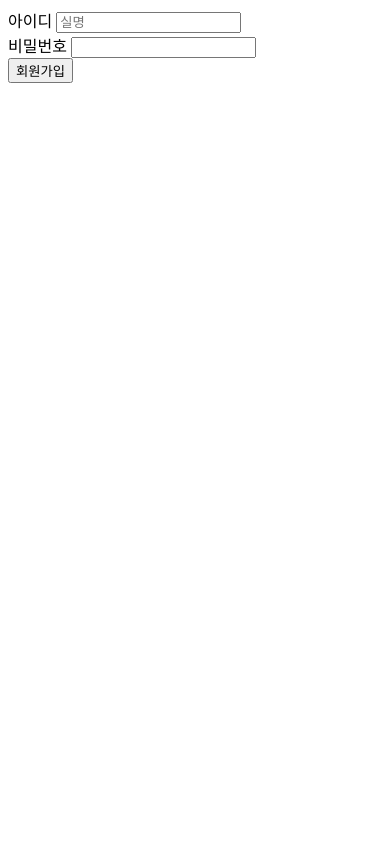
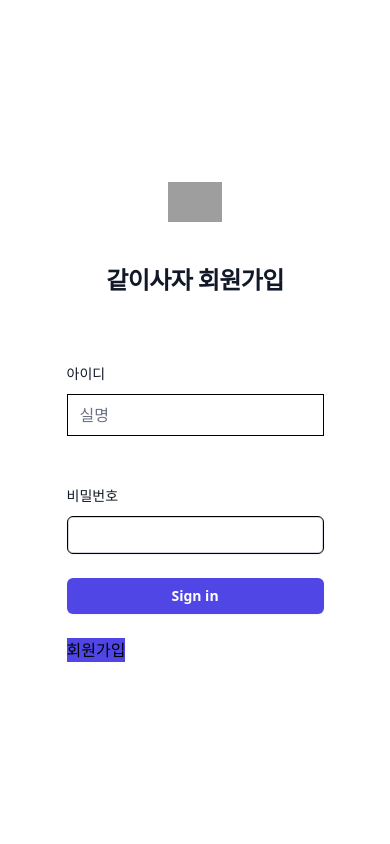
Before and after one commit to aehyemin/buy_together, a Flask app: page /register in a window 390 px wide. Run offline with Flask 3, Linux system fonts and the light colour scheme; style sheets or scripts are compiled from the project's sources; grey boxes are pictures that could not be loaded.

Commit message:
login register css 적용

```diff
--- a/app.py
+++ b/app.py
@@ -102,7 +102,6 @@ def token_required(f):
     def decorated_function(*args, **kwargs):
         token = request.cookies.get('token')
         if not token:
-            flash('토큰이 없습니다')
             return redirect(url_for('login_get'))
         try:
             data = jwt.decode(token, app.config['SECRET_KEY'], algorithms=["HS256"])
--- a/tailwind.config.js
+++ b/tailwind.config.js
@@ -4,5 +4,7 @@ module.exports = {
   theme: {
     extend: {},
   },
-  plugins: [],
+  plugins: [
+    require('@tailwindcss/forms')
+  ],
 }
--- a/templates/register.html
+++ b/templates/register.html
@@ -1,11 +1,19 @@
 <!DOCTYPE html>
-<html lang="en">
+<html lang="en" class="h-full bg-white">
 <head>
   <meta charset="UTF-8">
   <meta name="viewport" content="width=device-width, initial-scale=1.0">
-  <title>Document</title>
+
+    <!-- JS -->
+    <script src="https://code.jquery.com/jquery-3.5.1.min.js"></script>
+
+    <script src="https://cdn.jsdelivr.net/npm/popper.js@1.16.1/dist/umd/popper.min.js" crossorigin="anonymous"></script>
+
+    <!-- tailwindcss -->
+    <link href="{{url_for('static',filename='css/output.css')}}" rel="stylesheet">
+    <title>Document</title>
 </head>
-<body>
+<body class="h-full">
   {% with messages = get_flashed_messages() %}
   {% if messages %}
   <script>
@@ -17,7 +25,7 @@
   {% endif %}
   {% endwith %}
 
-  <form method="POST">
+  <!-- <form method="POST">
     <label for="username">아이디</label>
     <input type="text" id="username" name="username" placeholder="실명" required><br>
 
@@ -25,7 +33,48 @@
     <input type="password" id="password" name="password" required><br>
 
     <input type="submit" value="회원가입">
-  </form>
+  </form> -->
+
+
+  <div class="min-h-full flex flex-col justify-center items-center px-6 py-12 lg:px-8">
+    <div class="sm:mx-auto sm:w-full sm:max-w-sm">
+      <img class="mx-auto h-10 w-auto" src="../static/img/shopping_reji_gyouretsu_man.png"
+        alt="Your Company">
+      <h2 class="mt-10 text-center text-2xl font-bold leading-9 tracking-tight text-gray-900">같이사자 회원가입</h2>
+    </div>
+    <br>
+
+    <div class="mt-10 sm:mx-auto sm:w-full sm:max-w-sm">
+      <form class="space-y-6" action="/register" method="POST">
+        <div>
+          <label for="username" class="block text-sm font-medium leading-6 text-gray-900">아이디</label>
+          <div class="mt-2">
+            <input type="text" id="username" name="username" placeholder="실명" required style="border: 1px solid black"><br>
+          </div>
+        </div>
+        <br>
+        <div>
+          <div class="flex items-center justify-between">
+            <label for="password" class="block text-sm font-medium leading-6 text-gray-900">비밀번호</label>
+          </div>
+          <div class="mt-2">
+            <input id="password" name="password" type="password" autocomplete="current-password" required style="border: 1px solid black"
+              class="block w-full rounded-md border-0 py-1.5 text-gray-900 shadow-sm ring-1 ring-inset ring-gray-300 focus:ring-2 focus:ring-inset focus:ring-indigo-600 sm:text-sm sm:leading-6">
+          </div>
+        </div>
+
+        <div>
+          <button type="submit"
+            class="flex w-full justify-center rounded-md bg-indigo-600 px-3 py-1.5 text-sm font-semibold leading-6 text-white shadow-sm hover:bg-indigo-500 focus-visible:outline focus-visible:outline-2 focus-visible:outline-offset-2 focus-visible:outline-indigo-600">Sign
+            in</button>
+        </div>
+
+        <input type="submit" value="회원가입"
+        class="bg-indigo-600">
+
+      </form>
+    </div>
+  </div>
 
 
 </body>
```
Also changed, not shown: templates/login.html (+45 -2 lines).
